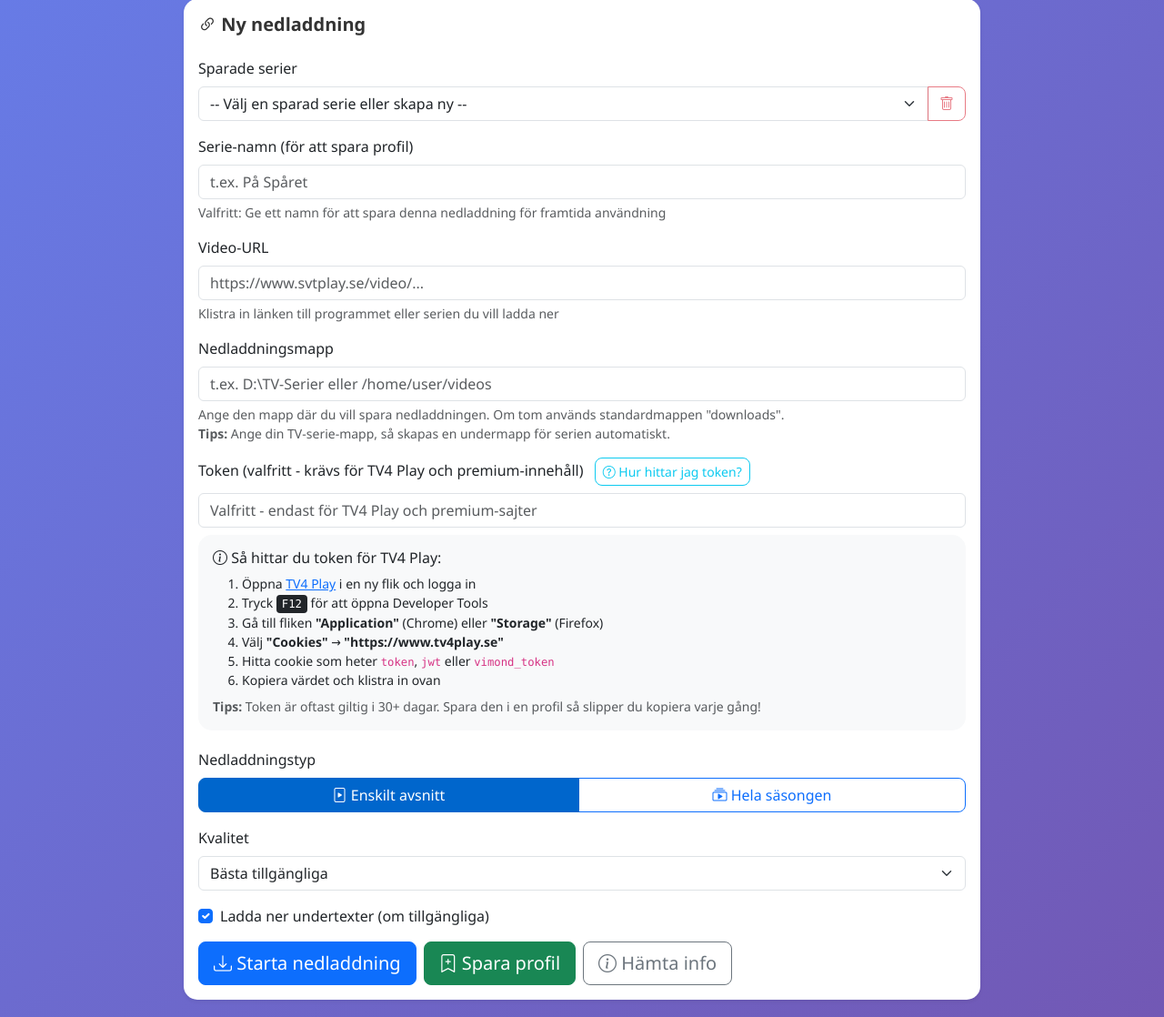
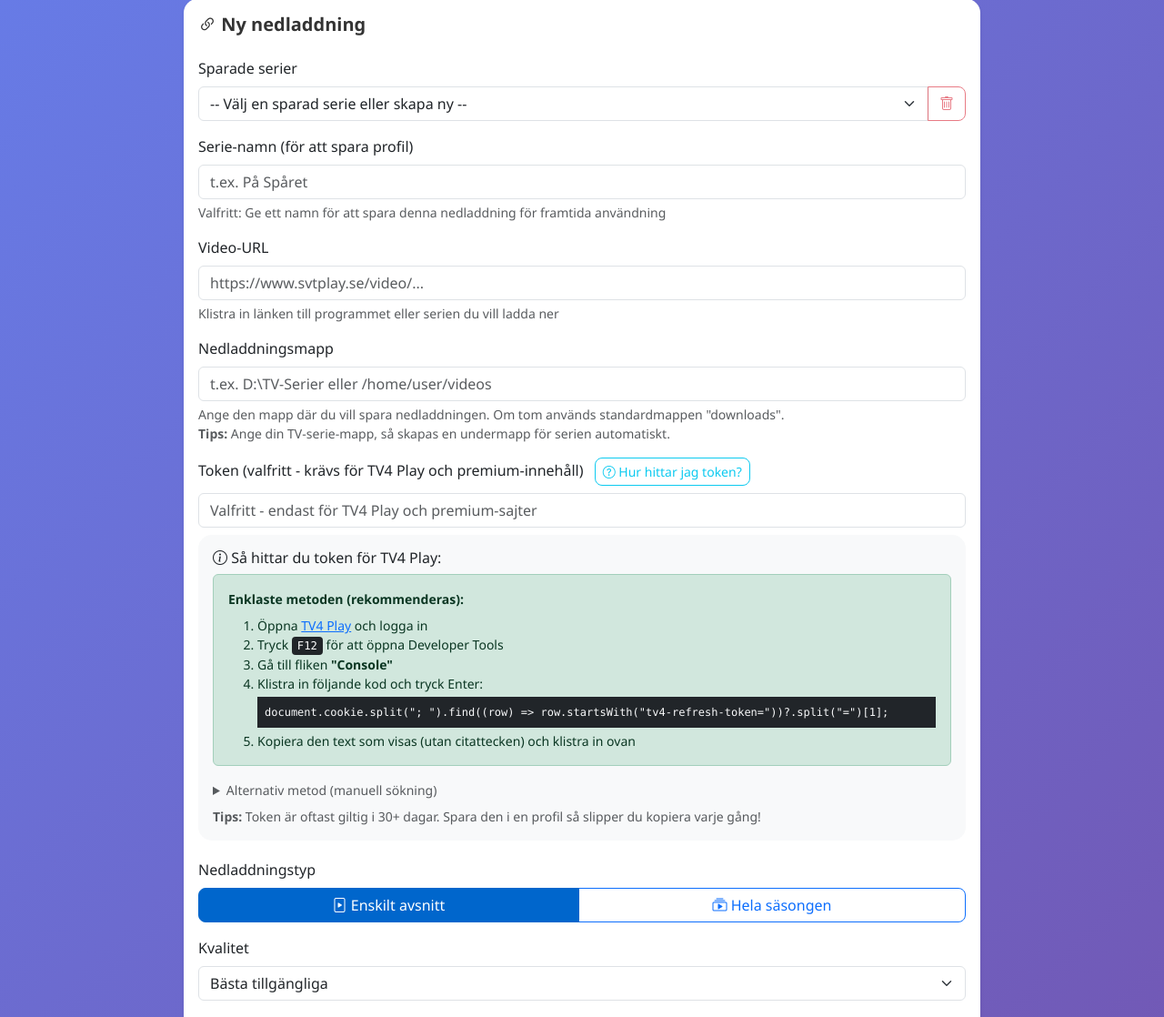
Before and after one commit to fordtheword/SVTPlay-dl-GUI, a Flask app: page / in a window 1280 px wide, after a click on "Hur hittar jag token?". Shown: the part 210-1328 px from the top of the page at 91% size. Run offline with Flask 3, Linux system fonts and the light colour scheme; data that the repository does not hold is empty; some libraries are stand-ins or nearby versions.

Commit message:
Fix TV4 Play token instructions - use correct cookie name
Updated token extraction instructions to specify the correct cookie name
'tv4-refresh-token' instead of generic suggestions. Added JavaScript console
method for easy token extraction and improved documentation in both GUI and README.

Changes:
- templates/index.html: Added JavaScript console method and corrected cookie name
- README.md: Added comprehensive TV4 Play section with token extraction guide
- Clarified that token works from any computer, not just download server
- Noted that free TV4 content may still require token despite no login for viewing

```diff
--- a/templates/index.html
+++ b/templates/index.html
@@ -83,14 +83,32 @@
                         <div class="collapse mt-2" id="tokenInstructions">
                             <div class="card card-body bg-light">
                                 <h6><i class="bi bi-info-circle"></i> Så hittar du token för TV4 Play:</h6>
-                                <ol class="small mb-0">
-                                    <li>Öppna <a href="https://www.tv4play.se/" target="_blank">TV4 Play</a> i en ny flik och logga in</li>
-                                    <li>Tryck <kbd>F12</kbd> för att öppna Developer Tools</li>
-                                    <li>Gå till fliken <strong>"Application"</strong> (Chrome) eller <strong>"Storage"</strong> (Firefox)</li>
-                                    <li>Välj <strong>"Cookies"</strong> → <strong>"https://www.tv4play.se"</strong></li>
-                                    <li>Hitta cookie som heter <code>token</code>, <code>jwt</code> eller <code>vimond_token</code></li>
-                                    <li>Kopiera värdet och klistra in ovan</li>
-                                </ol>
+
+                                <div class="alert alert-success small mb-3">
+                                    <strong>Enklaste metoden (rekommenderas):</strong>
+                                    <ol class="mb-0 mt-2">
+                                        <li>Öppna <a href="https://www.tv4play.se/" target="_blank">TV4 Play</a> och logga in</li>
+                                        <li>Tryck <kbd>F12</kbd> för att öppna Developer Tools</li>
+                                        <li>Gå till fliken <strong>"Console"</strong></li>
+                                        <li>Klistra in följande kod och tryck Enter:
+                                            <pre class="bg-dark text-light p-2 mt-1 mb-1" style="font-size: 0.75rem;">document.cookie.split("; ").find((row) => row.startsWith("tv4-refresh-token="))?.split("=")[1];</pre>
+                                        </li>
+                                        <li>Kopiera den text som visas (utan citattecken) och klistra in ovan</li>
+                                    </ol>
+                                </div>
+
+                                <details class="small">
+                                    <summary class="text-muted" style="cursor: pointer;">Alternativ metod (manuell sökning)</summary>
+                                    <ol class="mt-2 mb-0">
+                                        <li>Öppna <a href="https://www.tv4play.se/" target="_blank">TV4 Play</a> och logga in</li>
+                                        <li>Tryck <kbd>F12</kbd> för att öppna Developer Tools</li>
+                                        <li>Gå till fliken <strong>"Application"</strong> (Chrome) eller <strong>"Storage"</strong> (Firefox)</li>
+                                        <li>Välj <strong>"Cookies"</strong> → <strong>"https://www.tv4play.se"</strong></li>
+                                        <li>Hitta cookie som heter exakt <code>tv4-refresh-token</code></li>
+                                        <li>Kopiera värdet (börjar ofta med "ey...") och klistra in ovan</li>
+                                    </ol>
+                                </details>
+
                                 <p class="small text-muted mb-0 mt-2">
                                     <strong>Tips:</strong> Token är oftast giltig i 30+ dagar. Spara den i en profil så slipper du kopiera varje gång!
                                 </p>
```
Also changed, not shown: README.md.
